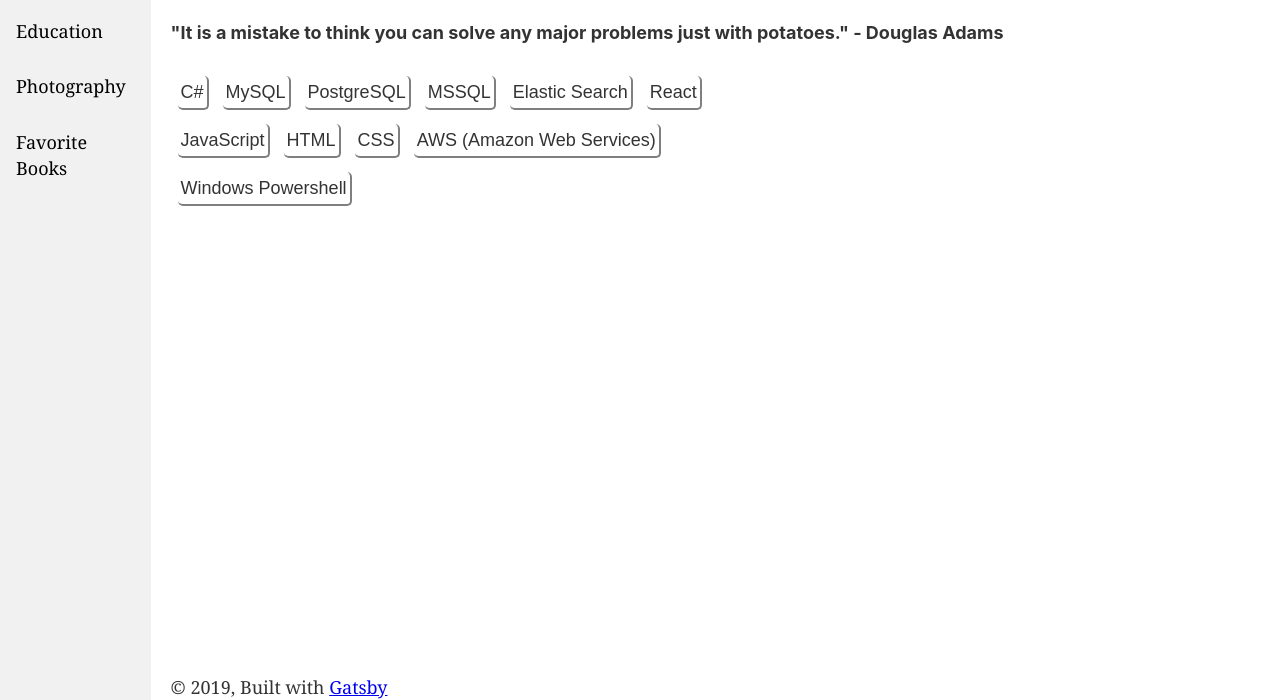
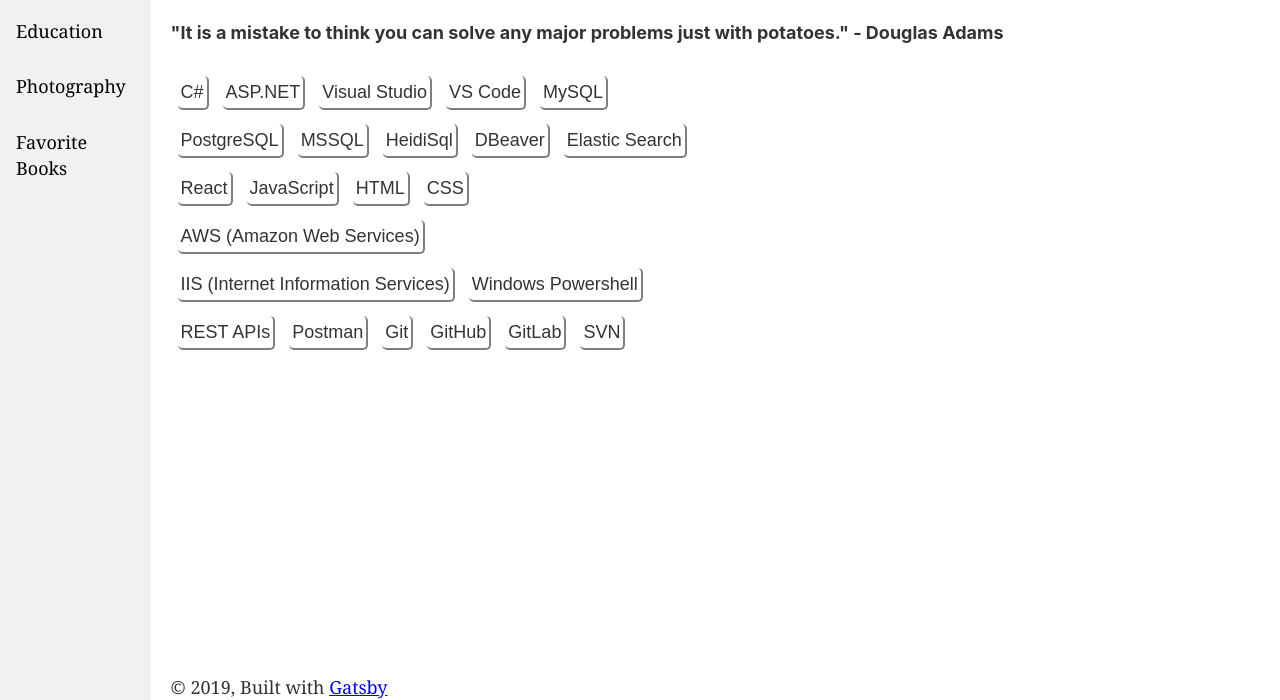
Before and after one commit to physeo/the-bryce-zone, a Gatsby site: page /Toolbox in a window 1280 px wide. Shown: the part 100-800 px from the top of the page. Built offline with nearby package versions, Linux system fonts and the light colour scheme; Gatsby itself is replaced by a stand-in of ours.

Commit message:
additional tools

```diff
--- a/src/pages/Toolbox.js
+++ b/src/pages/Toolbox.js
@@ -10,16 +10,30 @@
     </h4>
     <div className="toolbox-flex-container">
       <div className="toolbox-flex-item">C#</div>
+      <div className="toolbox-flex-item">ASP.NET</div>
+      <div className="toolbox-flex-item">Visual Studio</div>
+      <div className="toolbox-flex-item">VS Code</div>
       <div className="toolbox-flex-item">MySQL</div>
       <div className="toolbox-flex-item">PostgreSQL</div>
       <div className="toolbox-flex-item">MSSQL</div>
+      <div className="toolbox-flex-item">HeidiSql</div>
+      <div className="toolbox-flex-item">DBeaver</div>
       <div className="toolbox-flex-item">Elastic Search</div>
       <div className="toolbox-flex-item">React</div>
       <div className="toolbox-flex-item">JavaScript</div>
       <div className="toolbox-flex-item">HTML</div>
       <div className="toolbox-flex-item">CSS</div>
       <div className="toolbox-flex-item">AWS (Amazon Web Services)</div>
+      <div className="toolbox-flex-item">
+        IIS (Internet Information Services)
+      </div>
       <div className="toolbox-flex-item">Windows Powershell</div>
+      <div className="toolbox-flex-item">REST APIs</div>
+      <div className="toolbox-flex-item">Postman</div>
+      <div className="toolbox-flex-item">Git</div>
+      <div className="toolbox-flex-item">GitHub</div>
+      <div className="toolbox-flex-item">GitLab</div>
+      <div className="toolbox-flex-item">SVN</div>
     </div>
   </Layout>
 )
```
